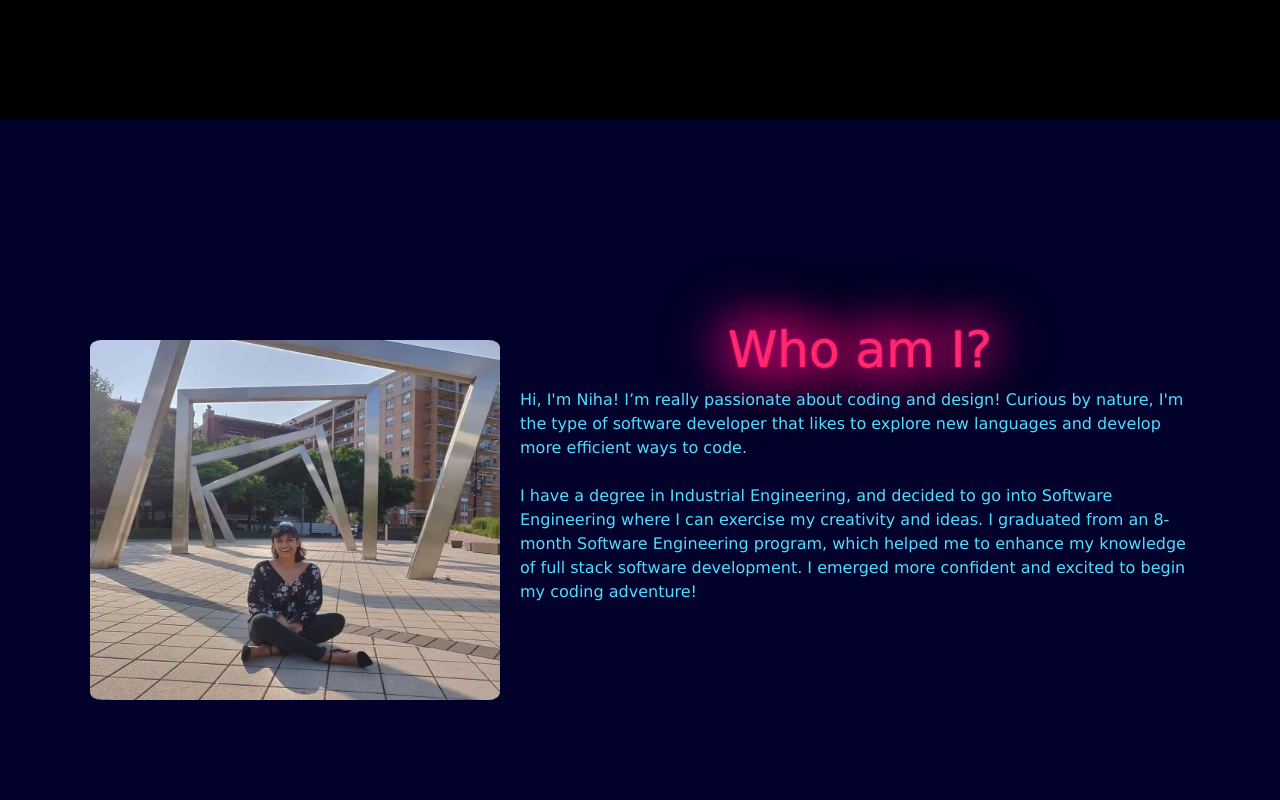
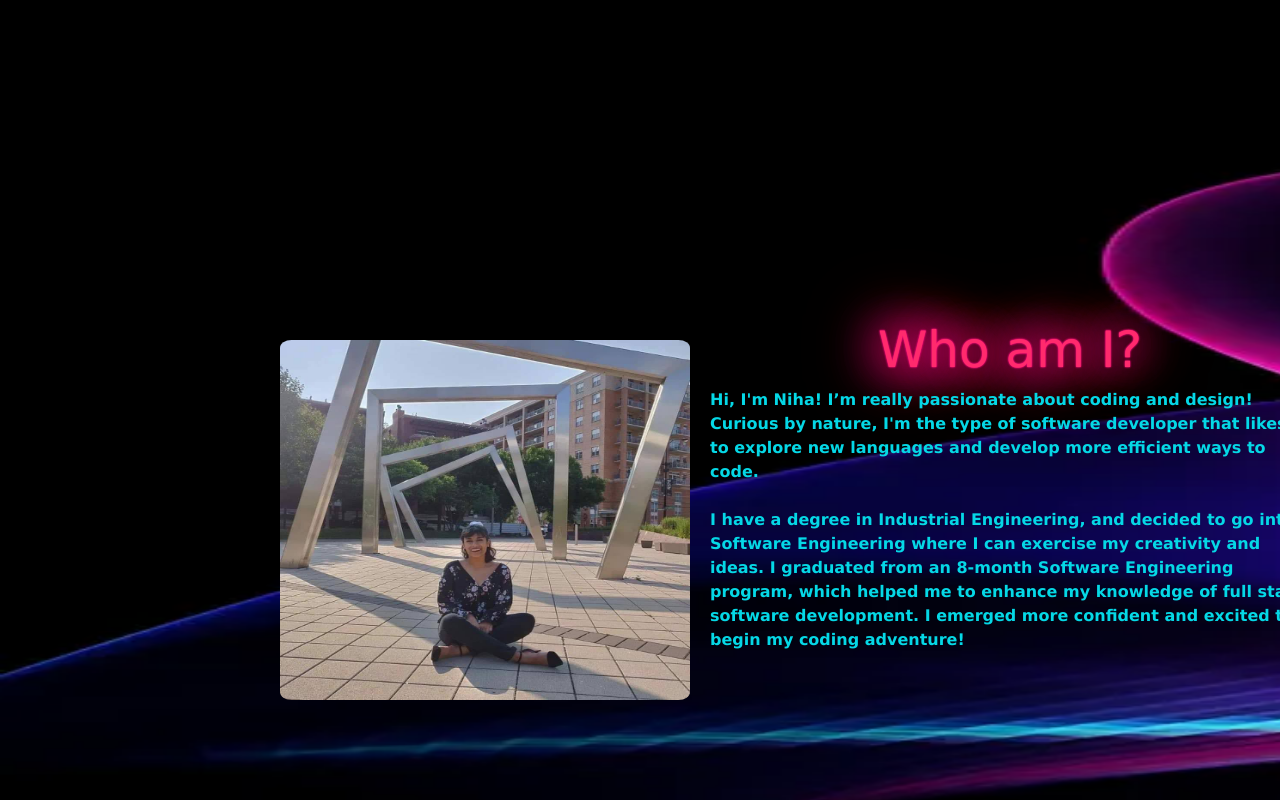
Before and after one commit to nihaahmad26/nihaahmad26.github.io, a website: page index.html in a window 1280 px wide. Shown: the part 680-1480 px from the top of the page. Drawn offline with nearby package versions, Linux system fonts and the light colour scheme.

Commit message:
Aesthetics

```diff
--- a/index.html
+++ b/index.html
@@ -35,19 +35,22 @@
     </div>
 
 
-    <div id = "About-me">
-        <div class="media">
+    <div id = "About-me" style="background-image: url('images/neon.jpg');" >
+        <div class="media" >
             <div class="media-left">
               <a href="#">
                 <img src="images/niha.jpg" class="image">
               </a>
             </div>
             <div class="media-body">
-              <h4 class="media-heading"><h1 class="glow">Who am I?</h1></h4>
+              <h4 class="media-heading"></h4>
+              <h1 class="glow">Who am I?</h1>
+              <div id="text">
                 Hi, I'm Niha! I’m really passionate about coding and design! Curious by nature, I'm the type of software developer that likes to explore new languages and develop more efficient ways to code.
                 <br>
                 <br>
                 I have a degree in Industrial Engineering, and decided to go into Software Engineering where I can exercise my creativity and ideas. I graduated from an 8-month Software Engineering program, which helped me to enhance my knowledge of full stack software development. I emerged more confident and excited to begin my coding adventure!
+              </div>
             </div>
           </div>
     </div>
--- a/mystyle.css
+++ b/mystyle.css
@@ -36,14 +36,15 @@
 
 #About-me{
     padding-left: 70px;
-    width: 1200px;
+    width: 1500px;
     height: 800px;
+    background-size: ;
+    background-repeat: no-repeat;
+    background-size: 2250px 730px;
     display: flex;
     justify-content: center;
     align-items: center;
-    color: #4edffe;
     background-color:#01012b;
-
 }
 a:link, a:visited, a:active {
     color: #f90d7b;
@@ -61,6 +62,13 @@ a:hover {
     height: 400px;
     width:450px;
     border-radius: 7%;
+}
+
+
+#text{
+  color: #05d8e6;
+  font-weight: 600;
+  width: 600px;
 }
 
 .About {
```
Also changed, not shown: images/neon.jpg (added), images/neon.webp (added).
